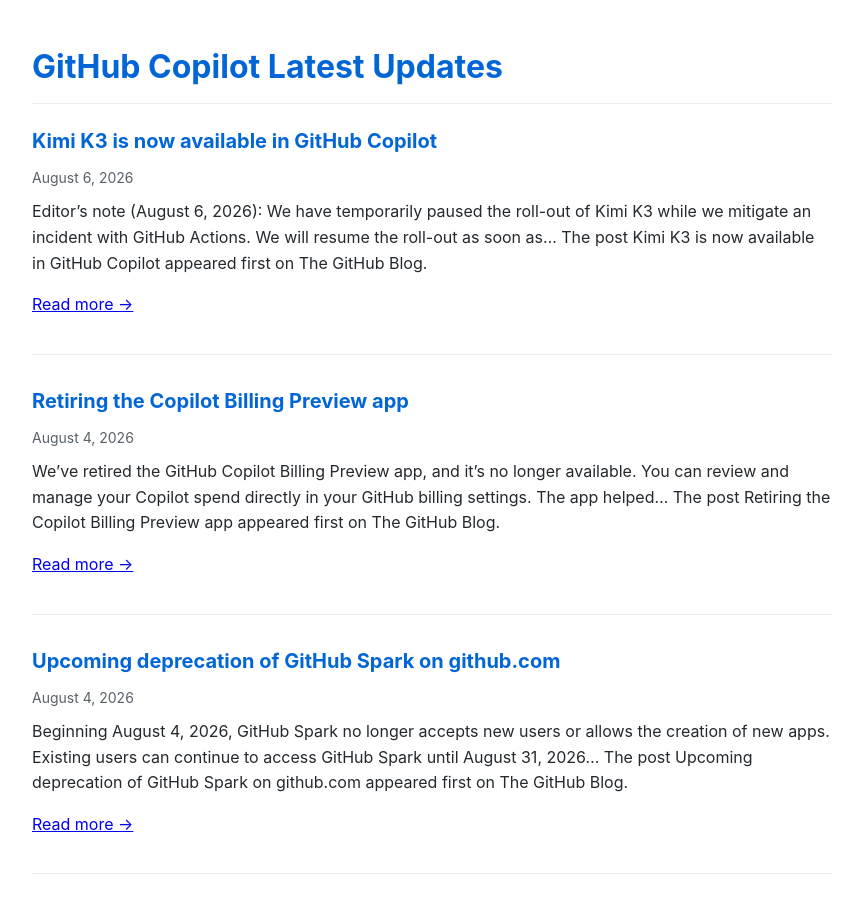
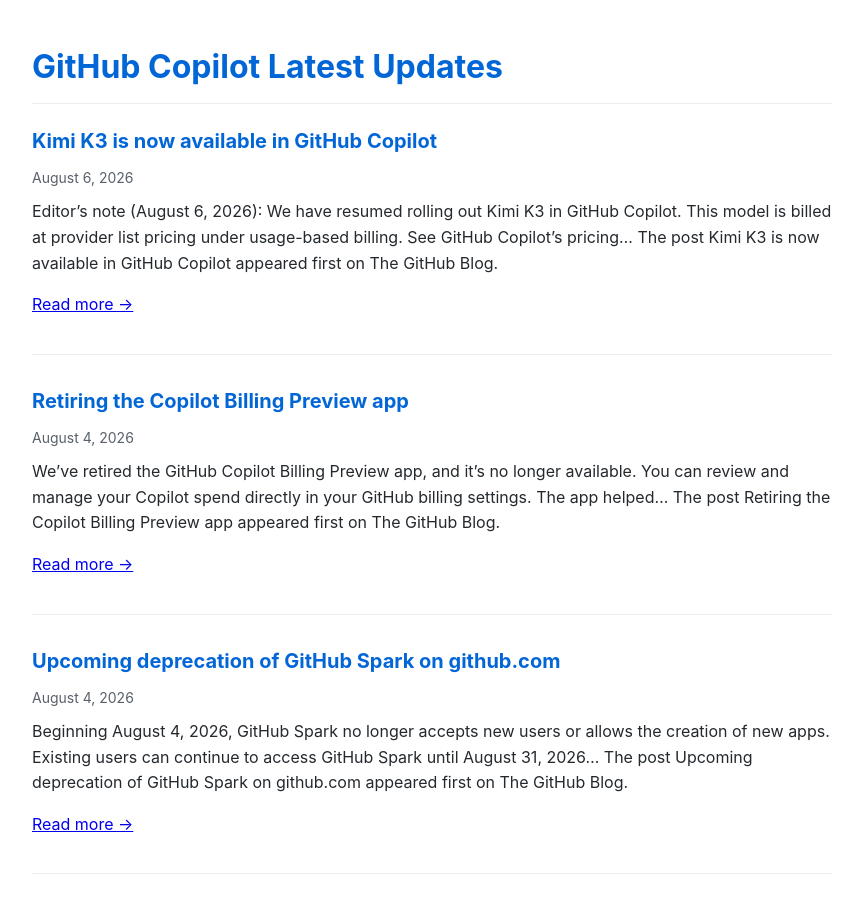
Before and after one commit to Oregand/oregand.github.io, a Jekyll site: the page copilot-feed.html, which Jekyll copies as it is, in a window 1280 px wide and 900 px high. Shown: the whole window, without its empty margins (208-1071 px from the left). Built offline with Jekyll 4.4.1, drawn with Linux system fonts in a browser that asks for light colours; some of the changed text lies outside the part shown.

Commit message:
Update RSS feed

```diff
--- a/copilot-feed.html
+++ b/copilot-feed.html
@@ -69,7 +69,7 @@
     </div>
     <div class="feed-date">August 6, 2026</div>
     <div class="feed-description">
-      Editor&#8217;s note (August 6, 2026): We have temporarily paused the roll-out of Kimi K3 while we mitigate an incident with GitHub Actions. We will resume the roll-out as soon as&#8230;
+      Editor&#8217;s note (August 6, 2026): We have resumed rolling out Kimi K3 in GitHub Copilot. This model is billed at provider list pricing under usage-based billing. See GitHub Copilot&#8217;s pricing&#8230;
 The post Kimi K3 is now available in GitHub Copilot appeared first on The GitHub Blog.
 
       <p><a href="https://github.blog/changelog/2026-08-06-kimi-k3-is-now-available-in-github-copilot" target="_blank">Read more →</a></p>
```
Also changed, not shown: other parts of copilot-feed.html (+1 -1 lines).
